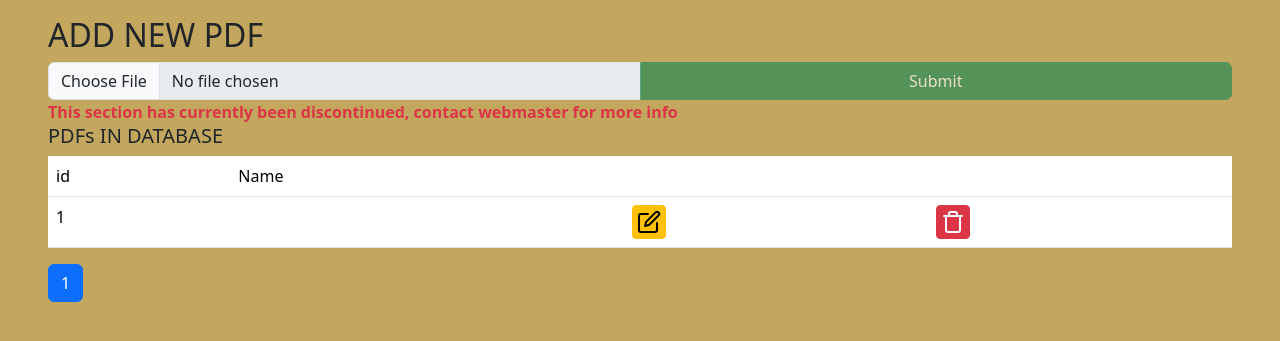
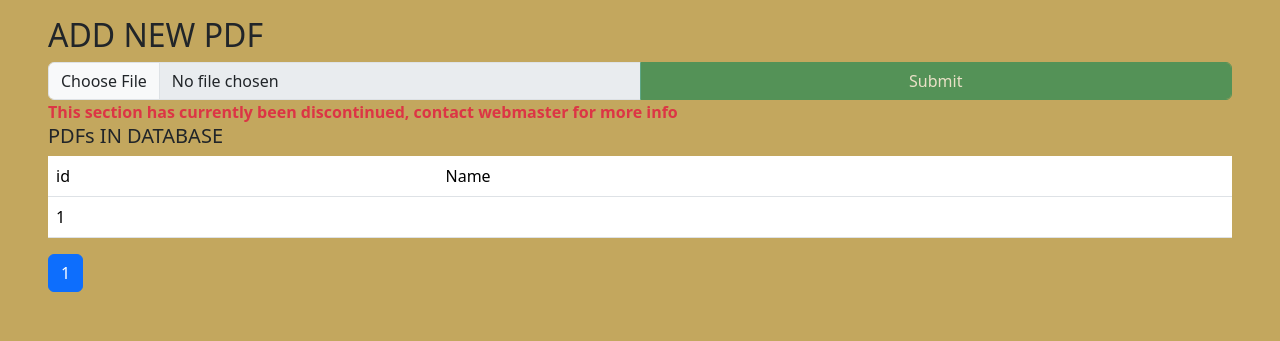
Before and after one commit to Fikkii/csc_cbt, a PHP site: page /admin/dashboard/pdf.php in a window 1280 px wide. Shown: the part 106-447 px from the top of the page. Run offline with PHP 8.4, Linux system fonts and the light colour scheme; the visitor is signed in with stand-in values (Sample User, id 1); tables that the repository leaves empty or names only in its code hold one stand-in row (values such as "Sample post"); data that the repository does not hold is empty.

Commit message:
pdf to image trial

```diff
--- a/admin/dashboard/pdf.php
+++ b/admin/dashboard/pdf.php
@@ -135,10 +135,6 @@
             <tr scope='row'>
                 <td>$id</td>
                 <td>$filename</td>
-                <td class='w-25'>
-                        <td><a class='btn btn-warning btn-sm p-1' href='?change=$id'><i data-feather='edit'></i></a></td>
-                        <td><a class='btn btn-danger btn-sm p-1' href='?delete=$id'><i data-feather='trash'></i></a></td>
-                </td>
             </tr>
          script;
         echo $data;
```
